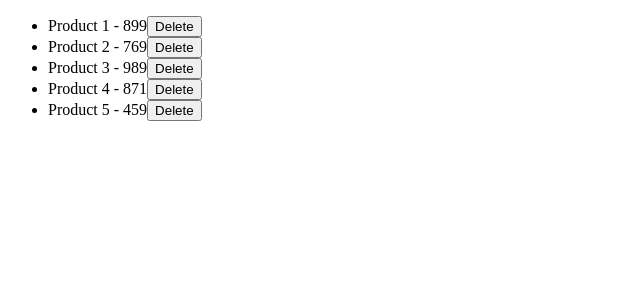
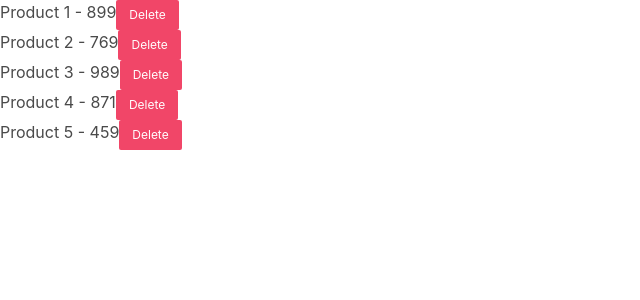
Before and after one commit to ujangaris/reacthooks, a React (Create React App) app: page / in a window 1280 px wide. Shown: the top 300 px of the page, without its empty margins (0-640 px from the left). Built offline with nearby package versions, Linux system fonts and the light colour scheme.

Commit message:
Penggunaan bulma

```diff
--- a/src/components/ProductList.js
+++ b/src/components/ProductList.js
@@ -1,13 +1,18 @@
 //rafce
 
-const ProductList = ({products, deleteProduct}) => {
+const ProductList = ({ products, deleteProduct }) => {
   return (
     <div>
       <ul>
         {products.map((product) => (
           <li key={product.id}>
             {product.title} - {product.price}
-            <button onClick={()=> deleteProduct(product.id)}>Delete</button>
+            <button
+              className="fas fa-times button is-danger is-small"
+              onClick={() => deleteProduct(product.id)}
+            >
+              Delete
+            </button>
           </li>
         ))}
       </ul>
--- a/src/index.js
+++ b/src/index.js
@@ -1,6 +1,7 @@
 import React from "react";
 import ReactDOM from "react-dom";
 import App from "./App";
+import "bulma/css/bulma.css"
 
 ReactDOM.render(
   <React.StrictMode>
```
